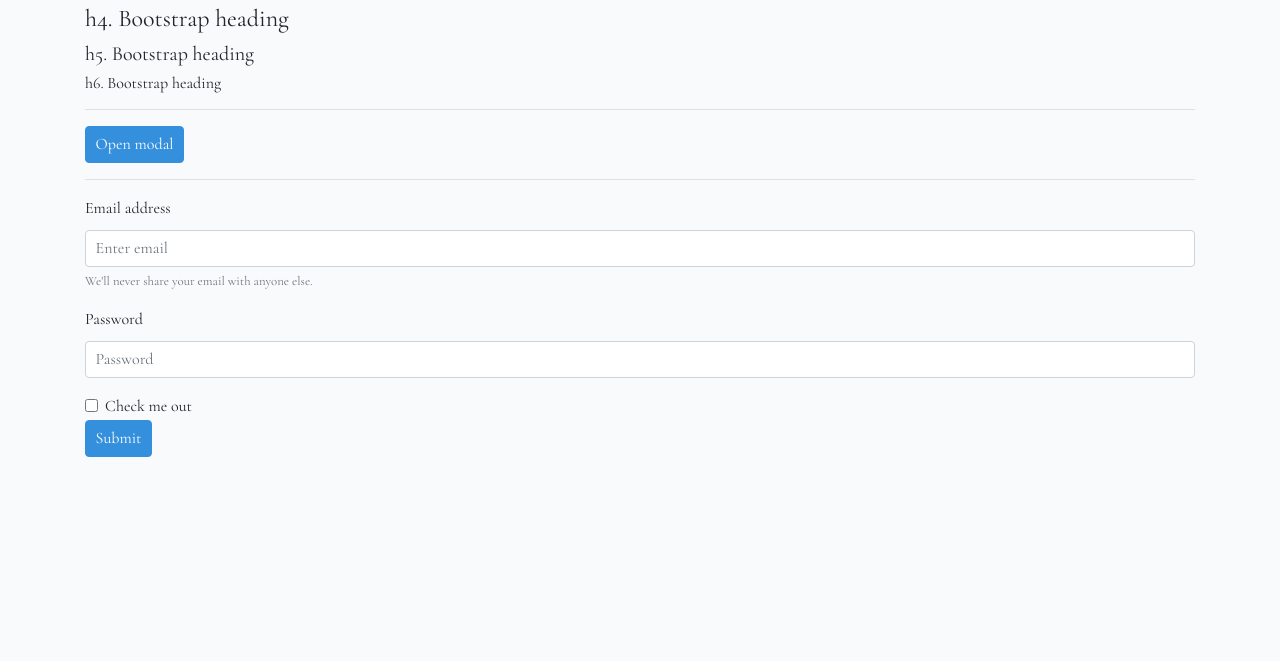
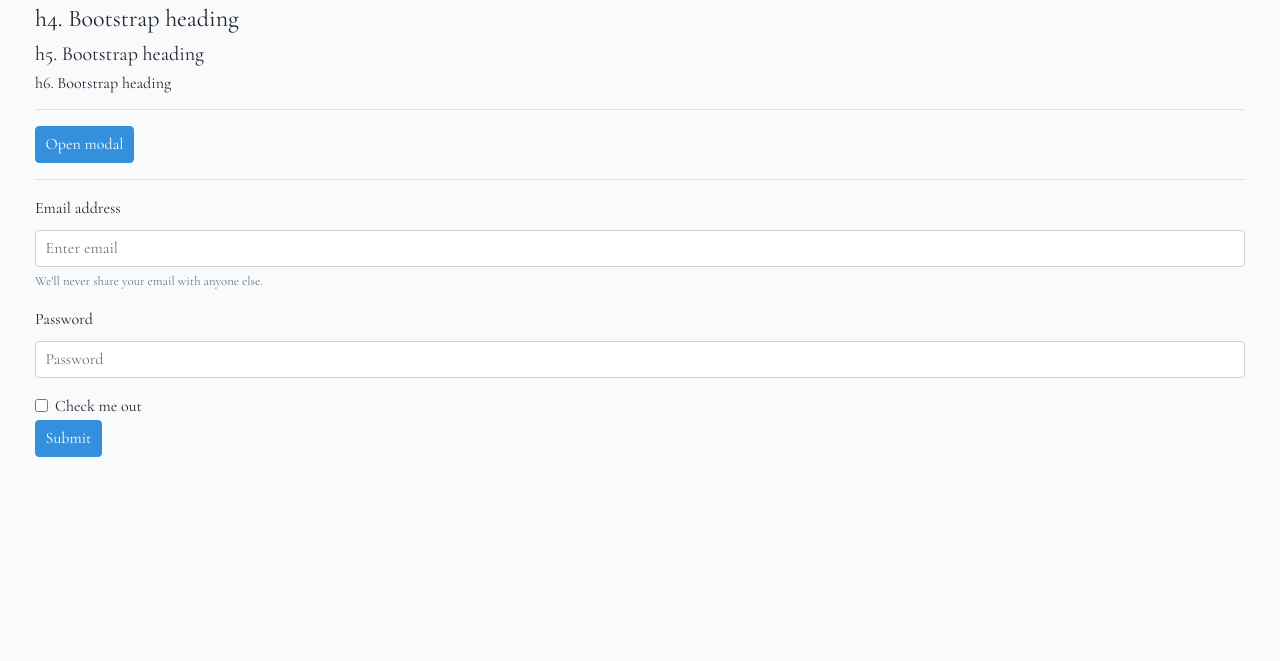
Before and after one commit to thomaspaulson/bootstrap-webpack, a website: page dist/index.html in a window 1280 px wide. Shown: the part 139-800 px from the top of the page. Drawn offline with nearby package versions, Linux system fonts and the light colour scheme; files that its build step writes are made by us from their sources; a web font is replaced by a local one.

Commit message:
update container width

```diff
--- a/src/sass/_variables.scss
+++ b/src/sass/_variables.scss
@@ -27,6 +27,19 @@ $font-size-lg:                $font-size-base * 1.2;
 $font-size-sm:                $font-size-base * .8;
 
 
+
+// Grid containers
+//
+// Define the maximum width of `.container` for different screen sizes.
+
+$container-max-widths: (
+  sm: 540px,
+  md: 720px,
+  lg: 960px,
+  xl: 1240px
+);
+
+
 // Buttons + Forms
 //
 // Shared variables that are reassigned to `$input-` and `$btn-` specific variables.
```
